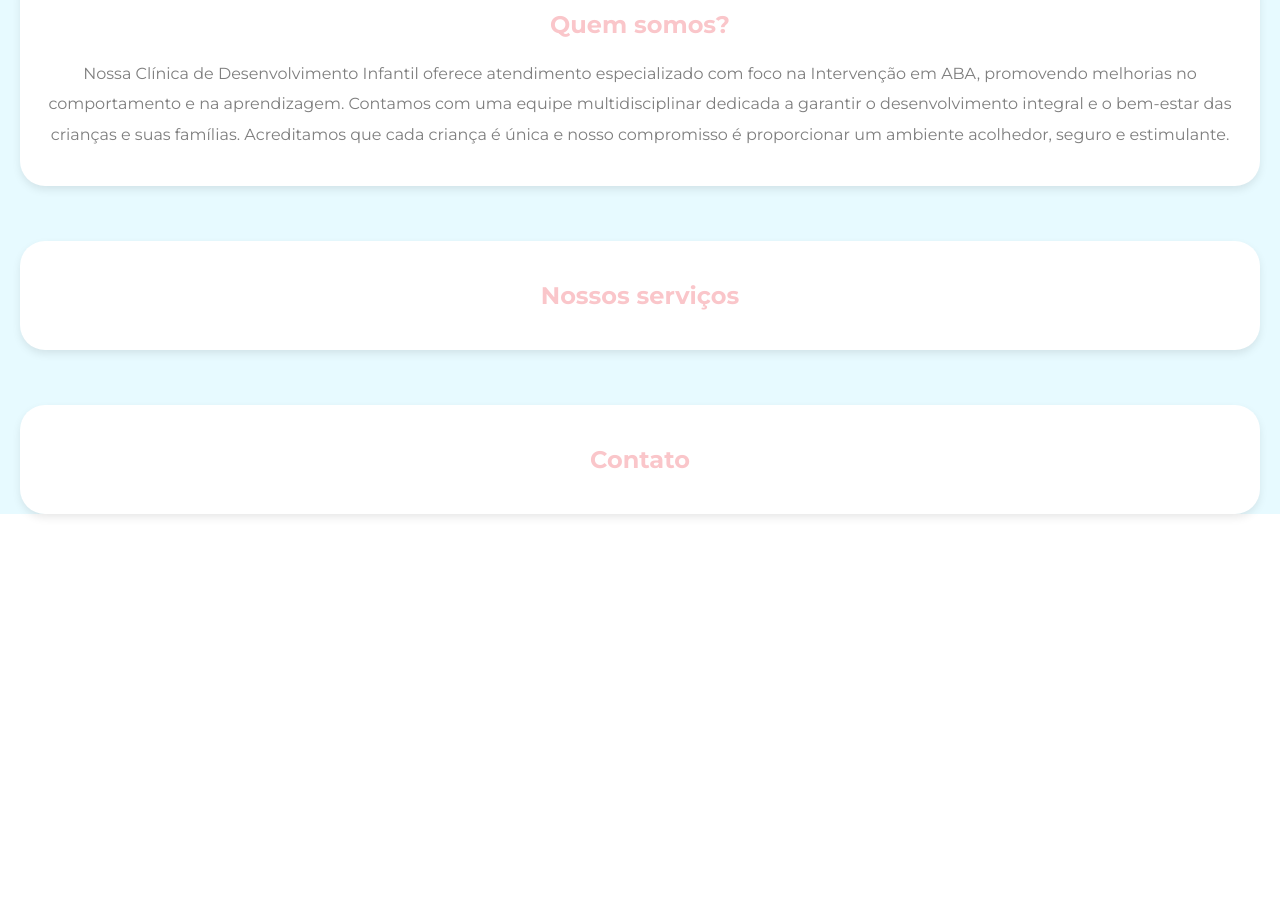
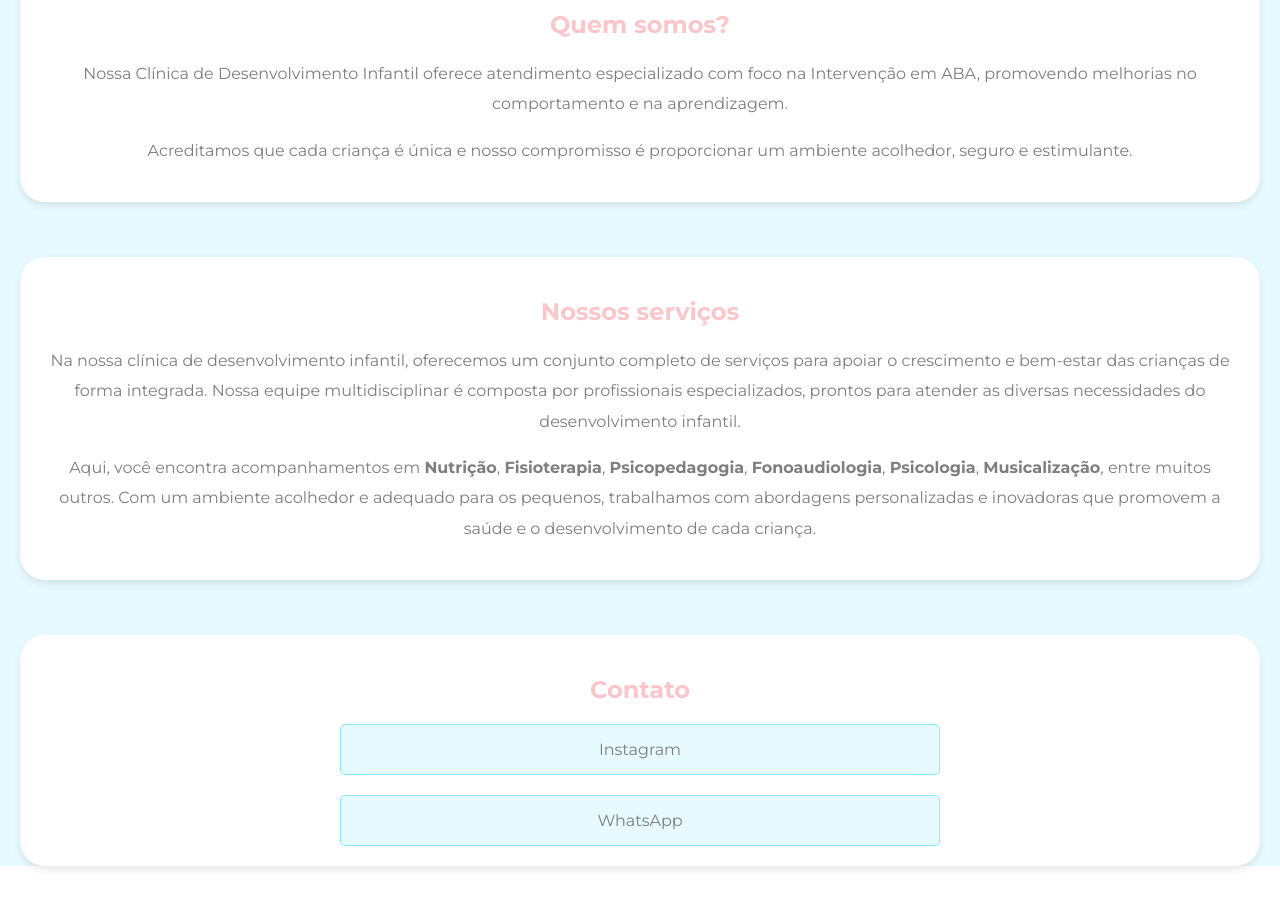
Before and after one commit to LucasGuedes-s/Clinica-maria-luiza, a Vue app in the folder front-end/: page / in a window 1280 px wide. Shown: the part 740-1648 px from the top of the page. Before the commit the page ends 1309 px from the top, so only its background shows below. Built offline with nearby package versions, Linux system fonts and the light colour scheme.

Commit message:
Adicionando Informações na HomeView

```diff
--- a/front-end/src/views/HomeView.vue
+++ b/front-end/src/views/HomeView.vue
@@ -30,21 +30,43 @@
 
         <section id="quem-somos">
             <h1>Quem somos?</h1>
-            <p>Nossa Clínica de Desenvolvimento Infantil oferece atendimento especializado com foco na Intervenção em
-                ABA,
-                promovendo melhorias no comportamento e na aprendizagem. Contamos com uma equipe multidisciplinar
-                dedicada a
-                garantir o desenvolvimento integral e o bem-estar das crianças e suas famílias. Acreditamos que cada
-                criança
-                é única e nosso compromisso é proporcionar um ambiente acolhedor, seguro e estimulante.</p>
+            <p>
+                Nossa Clínica de Desenvolvimento Infantil oferece atendimento especializado com foco na Intervenção em
+                ABA, promovendo melhorias no comportamento e na aprendizagem.
+            </p>
+            <p>
+                Acreditamos que cada criança é única e nosso compromisso é proporcionar um ambiente acolhedor, seguro e
+                estimulante.
+            </p>
         </section>
 
         <section id="servicos">
             <h1>Nossos serviços</h1>
+            <p>
+                Na nossa clínica de desenvolvimento infantil, oferecemos um conjunto completo de serviços para apoiar o
+                crescimento e bem-estar das crianças de forma integrada. Nossa equipe multidisciplinar é composta por
+                profissionais especializados, prontos para atender as diversas necessidades do desenvolvimento infantil.
+            </p>
+            <p>
+                Aqui, você encontra acompanhamentos em <strong>Nutrição</strong>, <strong>Fisioterapia</strong>,
+                <strong>Psicopedagogia</strong>, <strong>Fonoaudiologia</strong>,
+                <strong>Psicologia</strong>, <strong>Musicalização</strong>, entre muitos outros. Com um ambiente
+                acolhedor e adequado para os
+                pequenos, trabalhamos com abordagens personalizadas e inovadoras que promovem a saúde e o
+                desenvolvimento de cada criança.
+            </p>
         </section>
 
         <section id="contato">
             <h1>Contato</h1>
+            <div class="botao-container">
+                <a href="https://www.instagram.com/clinicamarialuizaacari/" target="_blank">
+                    <button class="btn_instagram">Instagram</button>
+                </a>
+                <a href="https://web.whatsapp.com/send?phone=5584991611038" target="_blank">
+                    <button class="btn_whatsapp">WhatsApp</button>
+                </a>
+            </div>
         </section>
     </div>
 </template>
@@ -221,6 +243,28 @@ section p {
     font-size: 16px;
 }
 
+.botao-container {
+    margin-top: 20px;
+    display: flex;
+    flex-direction: column;
+    gap: 20px;
+    width: 100%;
+}
+
+.btn_instagram, .btn_whatsapp {
+    background-color: #E7FAFF;
+    padding: 15px 20px;
+    font-size: 16px;
+    width: 50%;
+    margin: 0 auto;
+    border: 1px solid #84E7FF;
+    color: #7E7E7E;
+    border-radius: 5px;
+    cursor: pointer;
+    font-family: 'Montserrat', sans-serif;
+    transition: background-color 0.3s;
+}
+
 @media (max-width: 768px) {
     .nav-links li {
         display: none;
@@ -230,37 +274,45 @@ section p {
         flex-direction: column;
     }
 
-    .element1, .element2 {
-        width: 100%; /* Usa toda a largura disponível */
+    .element1,
+    .element2 {
+        width: 100%;
+        /* Usa toda a largura disponível */
     }
 
-    .element1 img{
+    .element1 img {
         width: 100%;
     }
 
-    .element1 p{
+    .element1 p {
         padding: 5px;
     }
 
     .slider img {
-        width: 100%; /* Faz com que as imagens do slider ocupem toda a largura */
+        width: 100%;
+        /* Faz com que as imagens do slider ocupem toda a largura */
     }
+
     .logo img {
-        width: 170px; /* Logo ainda menor em telas menores */
-        margin-left: 10px; /* Diminua a margem à esquerda da logo */
+        width: 170px;
+        /* Logo ainda menor em telas menores */
+        margin-left: 10px;
+        /* Diminua a margem à esquerda da logo */
     }
 
     .button1 {
-        padding: 5px 20px; /* Ajuste adicional no preenchimento do botão */
-        font-size: 14px; /* Ajuste adicional no tamanho da fonte do botão */
+        padding: 5px 20px;
+        /* Ajuste adicional no preenchimento do botão */
+        font-size: 14px;
+        /* Ajuste adicional no tamanho da fonte do botão */
         margin-left: 2px;
     }
 
     .nav-links li {
-        margin: 5px; /* Ajuste na margem dos itens de menu */
+        margin: 5px;
+        /* Ajuste na margem dos itens de menu */
     }
 }
-
 </style>
 <script>
 import { RouterLink } from 'vue-router';
```
